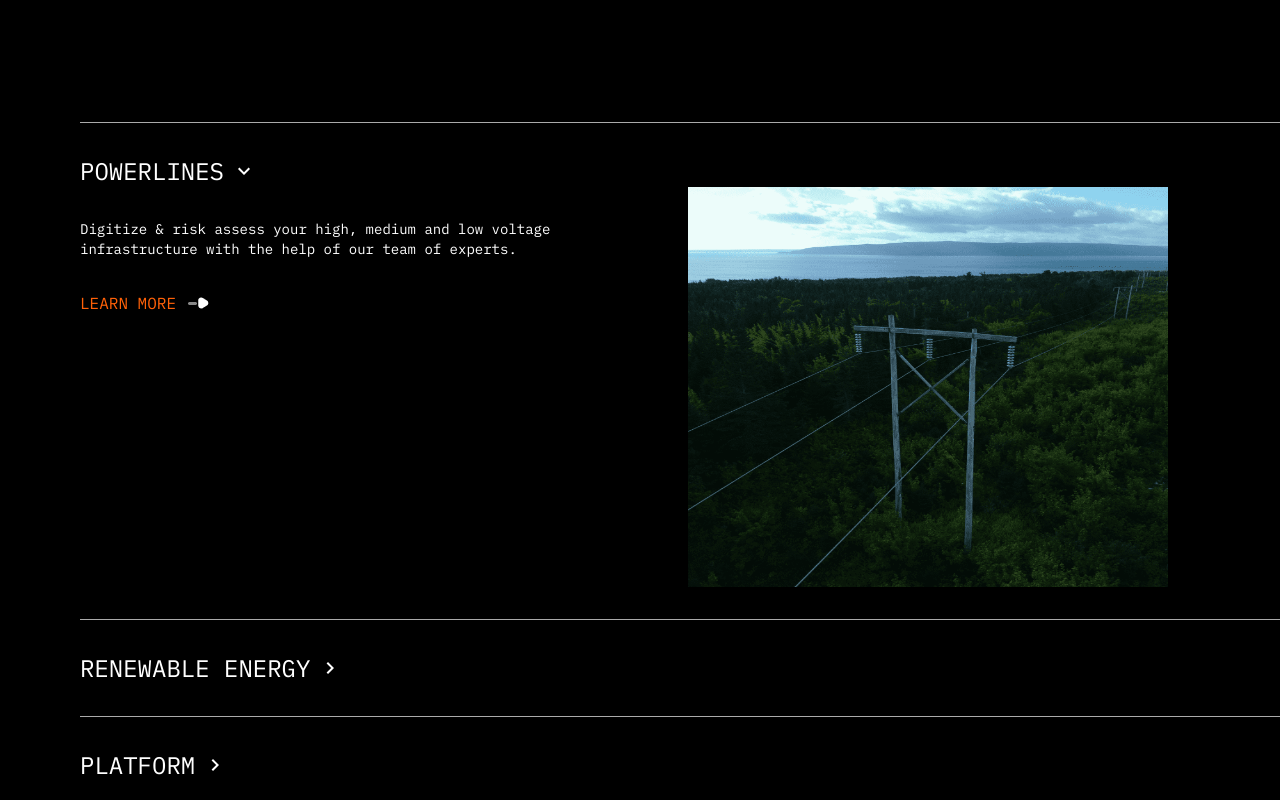
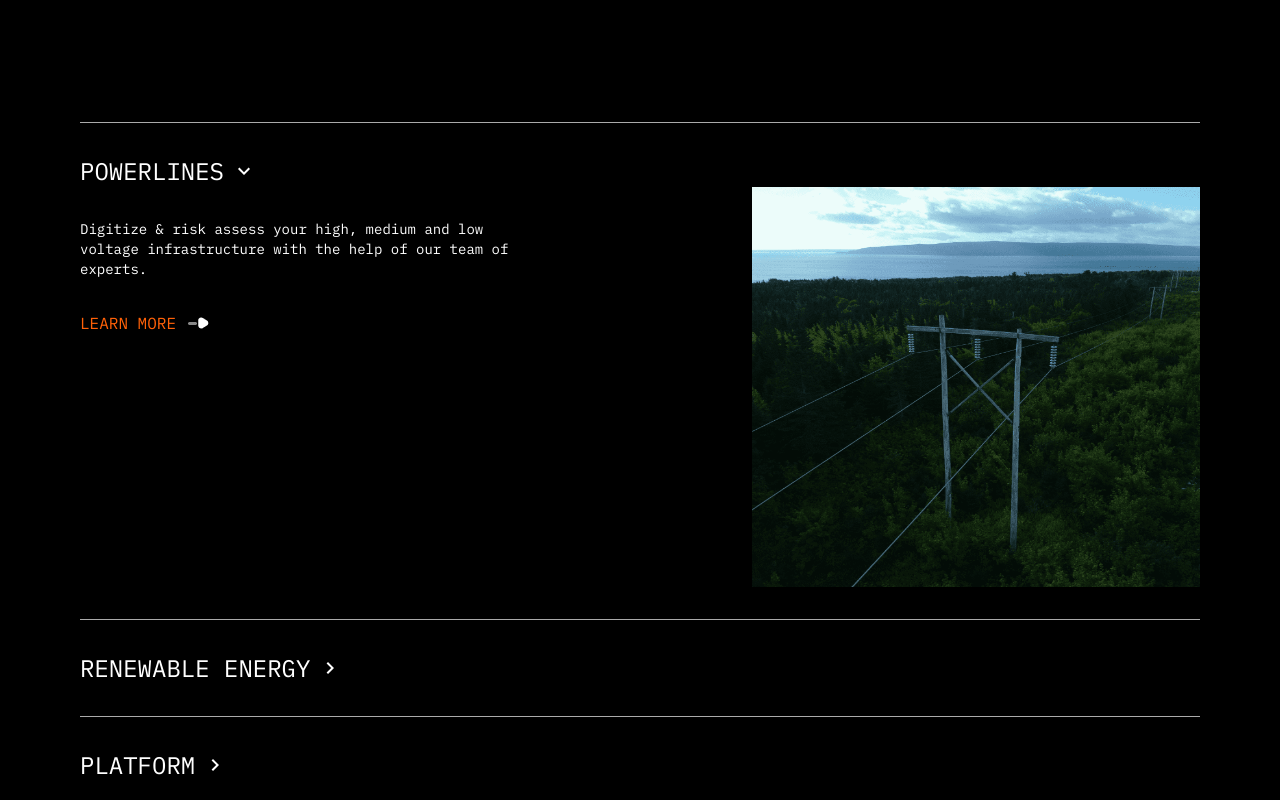
Before and after one commit to Generalsoi/detect-atlantic, a React (Vite) app: page / in a window 1280 px wide. Shown: the part 2800-3600 px from the top of the page. Built offline with nearby package versions, Linux system fonts and the light colour scheme.

Commit message:
fix: minor updates

```diff
--- a/src/pages/Homepage.tsx
+++ b/src/pages/Homepage.tsx
@@ -62,9 +62,8 @@ export const Homepage = () => {
           </motion.h1>
         </span>
       </div>
-
       <motion.div
-        className="md:px-20 w-full md:h-screen flex items-center  relative overflow-hidden"
+        className="md:px-20 w-full lg:h-screen flex items-center  relative overflow-hidden"
         whileInView={{ y: 0, opacity: 1 }}
         initial={{ y: 100, opacity: 0 }}
         transition={{ type: "spring", stiffness: 20 }}
@@ -76,7 +75,7 @@ export const Homepage = () => {
 
       <div className="text-white mt-10 py-10  text-center">
         <motion.p
-          className=" md:px-40 px-4 md:text-xl"
+          className="md:px-20 lg:px-40 px-4 md:text-xl"
           whileInView={{ y: 0, opacity: 1 }}
           initial={{ y: 80, opacity: 0 }}
           transition={{ type: "spring", stiffness: 20 }}
@@ -89,7 +88,7 @@ export const Homepage = () => {
 
         <span className="flex flex-col md:flex-row items-center gap-8 justify-center my-20 px-4 md:px-48">
           <HashLink smooth={true} to="#whatwedo">
-            <button className="mt-4 md:mt-0 w-56 md:w-fit px-3 md:px-8 py-6 md:py-5 border border-white rounded-lg uppercase flex items-center justify-center gap-5 hover:translate-y-3 transition-all duration-300">
+            <button className="mt-4 md:mt-0 w-56 md:w-fit px-3 md:px-6 lg:px-8 py-6 md:py-5 border border-white rounded-lg uppercase flex items-center justify-center gap-5 hover:translate-y-3 transition-all duration-300">
               learn more{" "}
               <img
                 src={DownArrow}
@@ -158,7 +157,7 @@ export const Homepage = () => {
         />
       </div> */}
 
-      <div className="md:flex px-6 md:pl-20 md:pr-0 pb-8 mt-32 md:mb-40  ">
+      <div className="md:flex px-6 md:px-20  pb-8 mt-32 md:mb-40  ">
         <div className="w-full">
           {servicesList.map((service) => (
             <div
@@ -182,7 +181,7 @@ export const Homepage = () => {
               </h4>
               {currentId === service.index && (
                 <motion.div
-                  className="md:flex items-start gap-32"
+                  className="md:flex items-start gap-32 justify-between"
                   initial={{ opacity: 0, y: "-10%" }}
                   animate={{ opacity: 1, y: 0 }}
                   transition={{ type: "spring", stiffness: 40 }}
```
